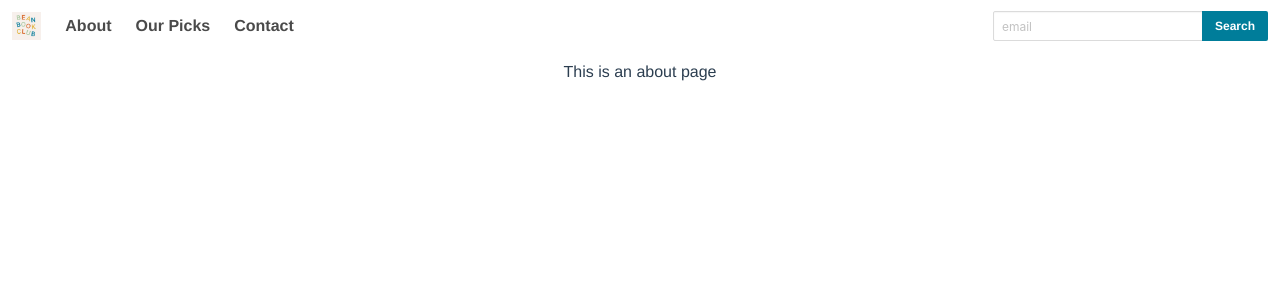
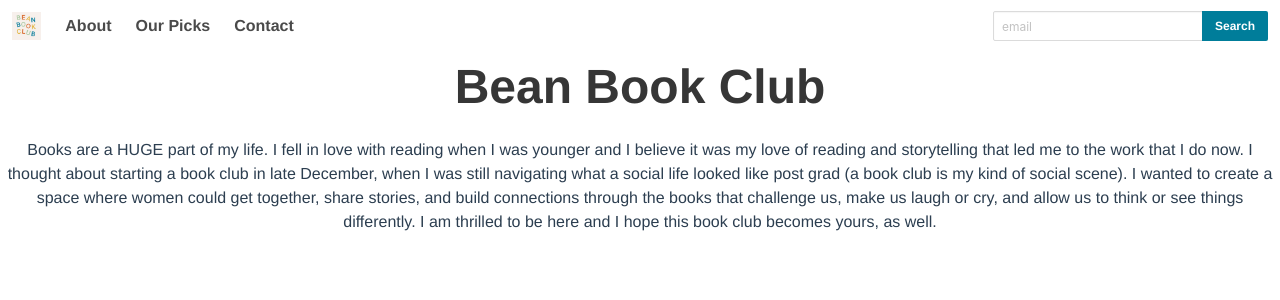
Before and after one commit to tlyver/beanbook-web, a Vue app: page /about in a window 1280 px wide. Shown: the top 300 px of the page. Built offline with nearby package versions, Linux system fonts and the light colour scheme.

Commit message:
Routes
Adds views.
Sets routes in router.

```diff
--- a/src/router/index.js
+++ b/src/router/index.js
@@ -17,6 +17,38 @@ const routes = [
     // this generates a separate chunk (about.[hash].js) for this route
     // which is lazy-loaded when the route is visited.
     component: () => import(/* webpackChunkName: "about" */ '../views/About.vue')
+  },
+  {
+    path: '/picks',
+    name: 'picks',
+    // route level code-splitting
+    // this generates a separate chunk (about.[hash].js) for this route
+    // which is lazy-loaded when the route is visited.
+    component: () => import(/* webpackChunkName: "picks" */ '../views/Picks.vue')
+  },
+  {
+    path: '/nooks',
+    name: 'nooks',
+    // route level code-splitting
+    // this generates a separate chunk (about.[hash].js) for this route
+    // which is lazy-loaded when the route is visited.
+    component: () => import(/* webpackChunkName: "nooks" */ '../views/Nooks.vue')
+  },
+  {
+    path: '/contact',
+    name: 'contact',
+    // route level code-splitting
+    // this generates a separate chunk (about.[hash].js) for this route
+    // which is lazy-loaded when the route is visited.
+    component: () => import(/* webpackChunkName: "contact" */ '../views/Contact.vue')
+  },
+  {
+    path: '/about',
+    name: 'about',
+    // route level code-splitting
+    // this generates a separate chunk (about.[hash].js) for this route
+    // which is lazy-loaded when the route is visited.
+    component: () => import(/* webpackChunkName: "about" */ '../views/About.vue')
   }
 ]
 
--- a/src/views/About.vue
+++ b/src/views/About.vue
@@ -1,5 +1,11 @@
 <template>
   <div class="about">
-    <h1>This is an about page</h1>
+    <h1 class="title is-1">
+      Bean Book Club
+    </h1>
+    <div class="">
+      Books are a HUGE part of my life. I fell in love with reading when I was younger and I believe it was my love of reading and storytelling that led me to the work that I do now.
+I thought about starting a book club in late December, when I was still navigating what a social life looked like post grad (a book club is my kind of social scene). I wanted to create a space where women could get together, share stories, and build connections through the books that challenge us, make us laugh or cry, and allow us to think or see things differently. I am thrilled to be here and I hope this book club becomes yours, as well.
+    </div>
   </div>
 </template>
```
Also changed, not shown: src/views/Contact.vue (added), src/views/Nooks.vue (added), src/views/Picks.vue (added).
